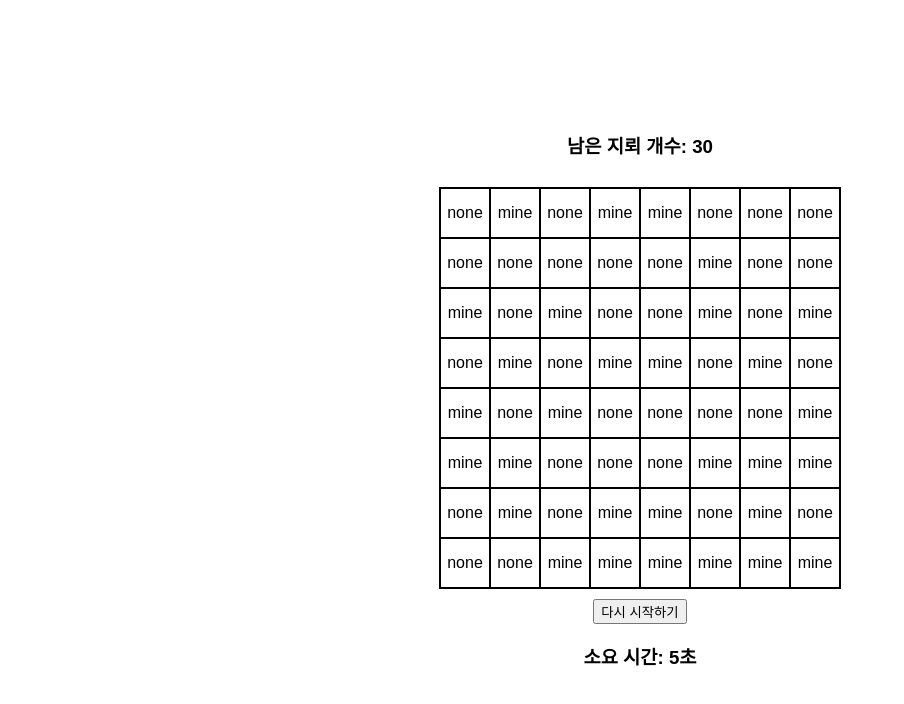
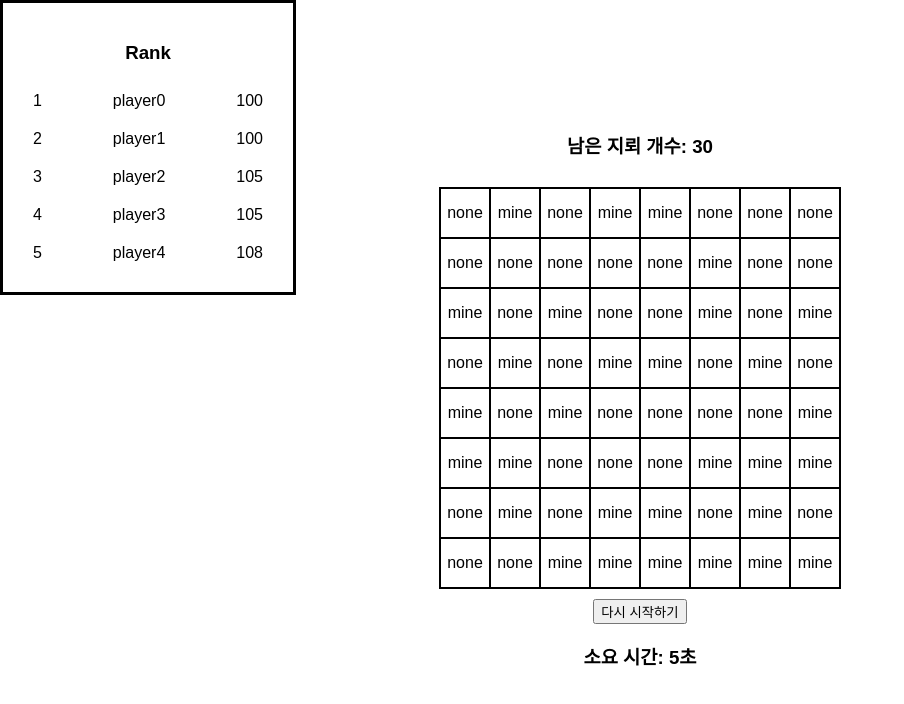
Before and after one commit to peppermintc/mine-sweeper, a React (Create React App) app: page / in a window 1280 px wide. Shown: the top 704 px of the page, without its empty margins (0-904 px from the left). Built offline with nearby package versions, Linux system fonts and the light colour scheme.

Commit message:
[추가] 랭킹 업데이트 기능 추가

```diff
--- a/src/App.tsx
+++ b/src/App.tsx
@@ -4,9 +4,11 @@ import CompleteModal from './components/CompleteModal';
 import GameOverModal from './components/GameOverModal';
 import MineBoard from './components/MineBoard';
 import MineCount from './components/MineCount';
+import RankTable from './components/RankTable';
 import Timer from './components/Timer';
 import { MINE_BOARD_ORIGINAL, MINE_COUNT } from './data/boardData';
-import { Board, GameState } from './interfaces/interfaces';
+import { RANK_DATA } from './data/rankData';
+import { Board, GameState, RankData } from './interfaces/interfaces';
 import { checkComplete } from './utils';
 
 const MineSweeperPage = styled.div`
@@ -19,6 +21,7 @@ const MineSweeperPage = styled.div`
 `;
 
 const App = () => {
+  const [rankData, setRankData] = useState<RankData>(RANK_DATA);
   const [gameState, setGameState] = useState<GameState>('PLAYING');
   const [mineBoard, setMineBoard] = useState<Board>();
   const [mineCount, setMineCount] = useState<number>(MINE_COUNT);
@@ -26,6 +29,7 @@ const App = () => {
   const [showGameOverModal, setShowGameOverModal] = useState<boolean>(false);
   const [showCompleteModal, setShowCompleteModal] = useState<boolean>(false);
 
+  const updateRankData = (newRankData: RankData) => setRankData(newRankData);
   const updateMineBoard = (newMineBoard: Board) => setMineBoard(newMineBoard);
   const updateMineCount = (newMineCount: number) => setMineCount(newMineCount);
   const updateGameState = (newGameState: GameState) =>
@@ -103,13 +107,21 @@ const App = () => {
       )}
       {!mineBoard && 'Loading Mine Board...'}
       {showGameOverModal && <GameOverModal updateGameState={updateGameState} />}
-      {showCompleteModal && <CompleteModal updateGameState={updateGameState} />}
+      {showCompleteModal && (
+        <CompleteModal
+          rankData={rankData}
+          currentTime={currentTime}
+          updateRankData={updateRankData}
+          updateGameState={updateGameState}
+        />
+      )}
       <button onClick={onResetButtonClick}>다시 시작하기</button>
       <Timer
         gameState={gameState}
         currentTime={currentTime}
         updateCurrentTime={updateCurrentTime}
       />
+      <RankTable rankData={rankData} />
     </MineSweeperPage>
   );
 };
--- a/src/components/CompleteModal.tsx
+++ b/src/components/CompleteModal.tsx
@@ -1,19 +1,43 @@
-import { GameState } from '../interfaces/interfaces';
+import { ChangeEvent, useState } from 'react';
+import { GameState, Player, RankData } from '../interfaces/interfaces';
 import ModalContainer from './ModalContainer';
 
 interface CompleteModalProps {
+  rankData: RankData;
+  currentTime: number;
+  updateRankData: (newRankData: RankData) => void;
   updateGameState: (newState: GameState) => void;
 }
 
-const CompleteModal = ({ updateGameState }: CompleteModalProps) => {
+const CompleteModal = ({
+  rankData,
+  currentTime,
+  updateRankData,
+  updateGameState,
+}: CompleteModalProps) => {
+  const [playerName, setPlayerName] = useState<string>('');
+
   const onRestartButtonClick = () => {
+    const newPlayer: Player = { name: playerName, time: currentTime };
+    const higherRanks = rankData.filter((player) => player.time < currentTime);
+    const lowerRanks = rankData.filter((player) => player.time >= currentTime);
+    const newRankData = [...higherRanks, newPlayer, ...lowerRanks];
+    updateRankData(newRankData);
     updateGameState('PLAYING');
+    setPlayerName('');
+  };
+
+  const onPlayerNameInputChange = (e: ChangeEvent<HTMLInputElement>) => {
+    const newPlayerName = e.target.value;
+    setPlayerName(newPlayerName);
   };
 
   return (
     <ModalContainer>
-      <h1>성공했습니다! 대단하시네요!</h1>
-      <h1>한번 더 하실 수 있습니다!</h1>
+      <h3>성공했습니다! 대단하시네요!</h3>
+      <h3>플레이어 이름을 입력해주세요</h3>
+      <input type="text" onChange={onPlayerNameInputChange} />
+      <h3>한번 더 하실 수 있습니다!</h3>
       <button onClick={onRestartButtonClick}>한번 더 도전하기</button>
     </ModalContainer>
   );
--- /dev/null
+++ b/src/components/RankTable.tsx
@@ -0,0 +1,50 @@
+import styled from 'styled-components';
+import { Player, RankData } from '../interfaces/interfaces';
+
+interface RankTableProps {
+  rankData: RankData;
+}
+
+const RankTableContainer = styled.div`
+  background-color: white;
+  position: fixed;
+  left: 0;
+  top: 0;
+  border: 3px solid black;
+  padding: 20px;
+  text-align: center;
+`;
+
+const PlayerContainer = styled.span`
+  width: 250px;
+  padding: 10px;
+  display: flex;
+  justify-content: space-between;
+  &:hover {
+    background-color: lightgray;
+  }
+`;
+
+const Name = styled.span`
+  width: 100px;
+  overflow: hidden;
+  white-space: nowrap;
+  text-overflow: ellipsis;
+`;
+
+const RankTable = ({ rankData }: RankTableProps) => {
+  return (
+    <RankTableContainer>
+      <h3>Rank</h3>
+      {rankData.map((player: Player, index) => (
+        <PlayerContainer key={index}>
+          <span>{index + 1}</span>
+          <Name>{player.name}</Name>
+          <span>{player.time}</span>
+        </PlayerContainer>
+      ))}
+    </RankTableContainer>
+  );
+};
+
+export default RankTable;
--- /dev/null
+++ b/src/data/rankData.ts
@@ -0,0 +1,9 @@
+import { Player } from '../interfaces/interfaces';
+
+export const RANK_DATA: Player[] = [
+  { name: 'player0', time: 100 },
+  { name: 'player1', time: 100 },
+  { name: 'player2', time: 105 },
+  { name: 'player3', time: 105 },
+  { name: 'player4', time: 108 },
+];
--- a/src/interfaces/interfaces.ts
+++ b/src/interfaces/interfaces.ts
@@ -1,8 +1,14 @@
 export type GameState = 'GAME_OVER' | 'COMPLETE' | 'PLAYING';
 export type CellState = 'none' | 'mine' | 'flag' | number;
 export type Board = CellState[][];
+export type RankData = Player[];
 
 export interface PositionInfo {
   row: number;
   column: number;
 }
+
+export interface Player {
+  name: string;
+  time: number;
+}
```
